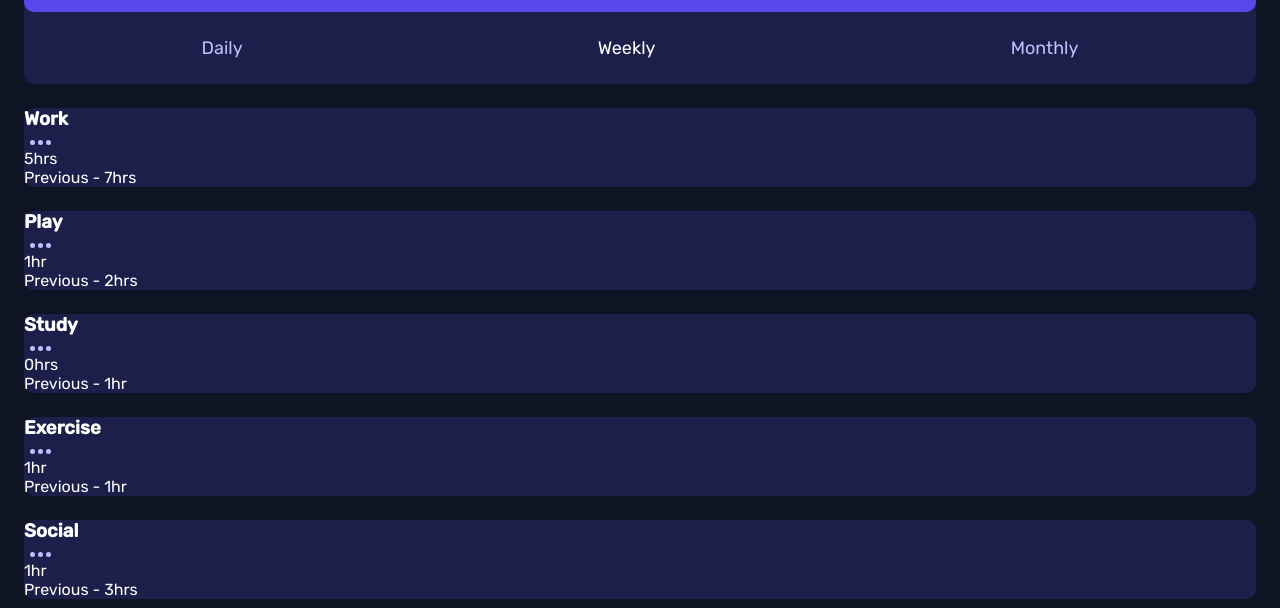
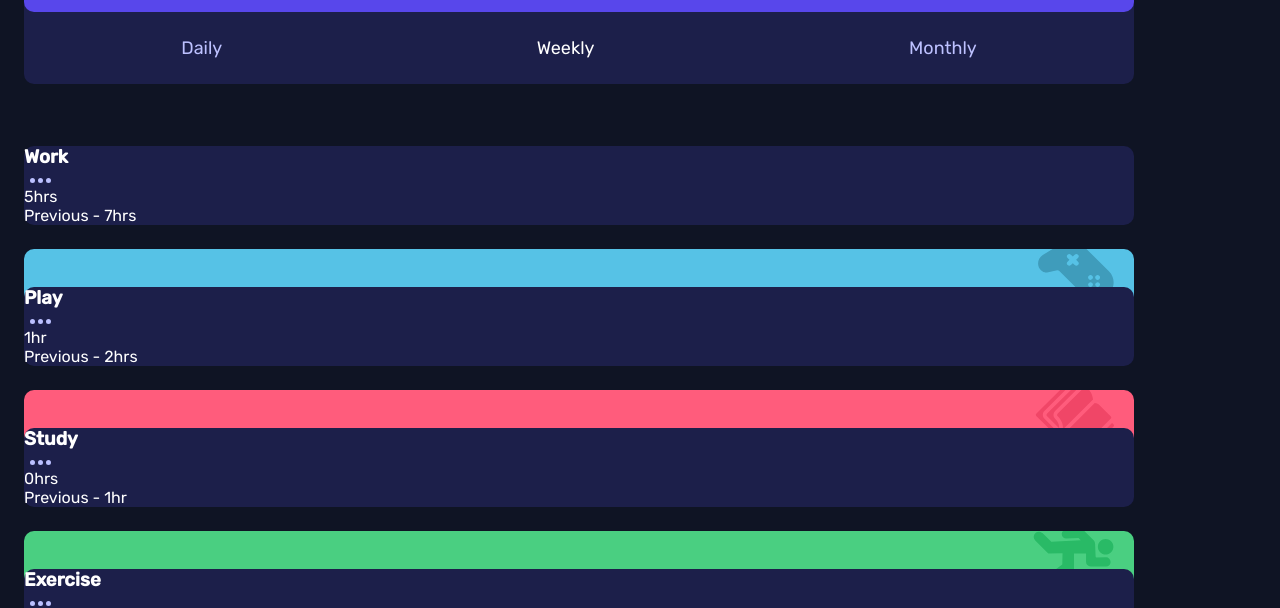
Before and after one commit to marisudris/frontend-mentor-time-tracking-dashboard, a plain HTML site: page index.html in a window 1280 px wide. Shown: the part 202-810 px from the top of the page. Drawn offline with Linux system fonts and the light colour scheme.

Commit message:
Add pseud-element styles

```diff
--- a/style.css
+++ b/style.css
@@ -41,6 +41,8 @@ img {
   --clr-self-care: hsl(43, 84%, 65%);
 
   --radius: 10px;
+
+  --rim-offset: -38px;
 }
 
 body {
@@ -55,10 +57,12 @@ body {
 
 .grid {
   display: grid;
-  gap: 1.5em;
+  gap: calc(-1 * var(--rim-offset) + 1.5em) 1.5em;
+  max-width: 1110px;
 }
 
-.grid__header, .grid__item {
+.grid__header,
+.grid__item {
   background: var(--clr-dark-blue);
   border-radius: var(--radius);
 }
@@ -103,18 +107,68 @@ body {
   display: inline-flex;
   color: var(--clr-pale-blue);
   font-size: 1.125rem;
-  font-family: 'Rubik', sans-serif;
+  font-family: "Rubik", sans-serif;
   background: none;
   border: none;
   cursor: pointer;
 }
 
-.button:hover, .button:focus {
+.button:hover,
+.button:focus {
   color: white;
 }
 
 .button--toggled {
   color: white;
+}
+
+.grid__item {
+  transform-style: preserve-3d;
+}
+
+.grid__item::before {
+  content: "";
+  display: block;
+  top: var(--rim-offset);
+  width: 100%;
+  height: 100px;
+  background-position: top -0.6em right 1.25em;
+  background-repeat: no-repeat;
+  border-radius: var(--radius);
+  position: absolute;
+  transform: translateZ(-1px);
+}
+
+.work::before {
+  background-image: url(./images/icon-work.svg);
+  background-color: var(--clr-work);
+}
+
+.play::before {
+  background-image: url(./images/icon-play.svg);
+  background-color: var(--clr-play);
+}
+
+.study::before {
+  background-image: url(./images/icon-study.svg);
+  background-color: var(--clr-study);
+}
+
+.exercise::before {
+  background-image: url(./images/icon-exercise.svg);
+  background-position: top -0.125em right 1.25em;
+  background-color: var(--clr-exercise);
+}
+
+.social::before {
+  background-image: url(./images/icon-social.svg);
+  background-color: var(--clr-social);
+  background-position: top -0.9em right 1.25em;
+}
+
+.self-care::before {
+  background-image: url(./images/icon-self-care.svg);
+  background-color: var(--clr-self-care);
 }
 
 /** Utility classes **/
```
